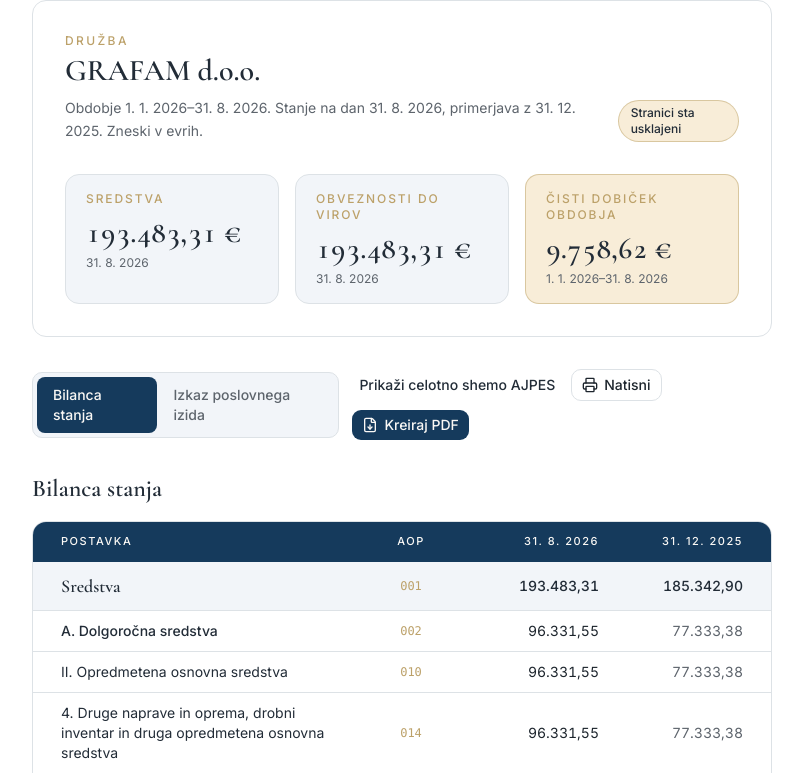
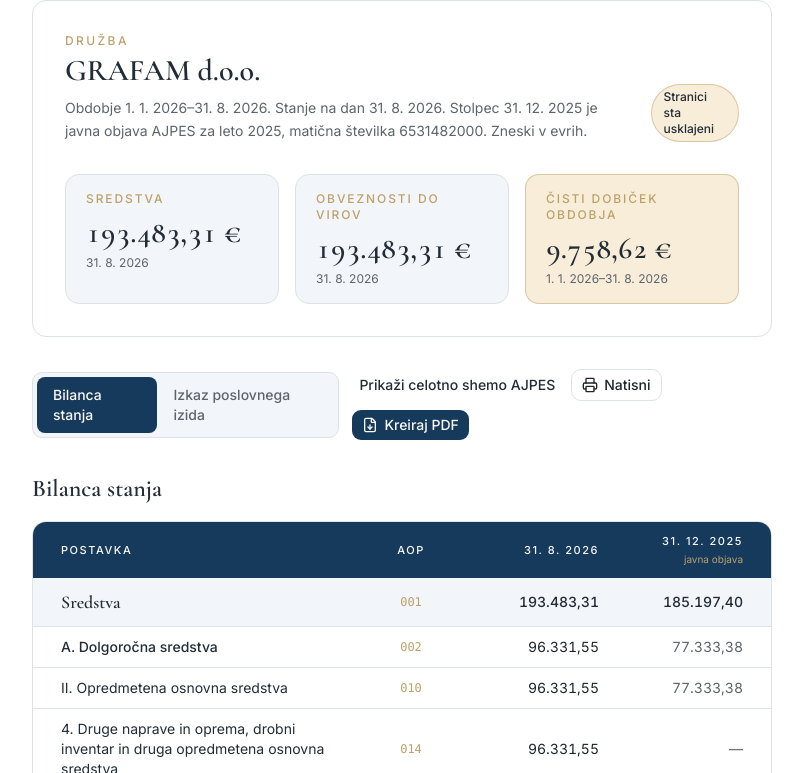
Before and after one commit to Urskapremk/Bilance, a Next.js app: page / in a window 1280 px wide. Shown: the part 387-1160 px from the top of the page, without its empty margins (16-819 px from the left). Built offline with nearby package versions, Linux system fonts and the light colour scheme.

Commit message:
Use the 2025 AJPES public filing for GRAFAM's prior-year column.
The comparison column is the published balance sheet at 31 December 2025, while the trial-balance opening saldos stay available for the current-year mapping.

Co-authored-by: info <info@hnatura.com>

```diff
--- a/src/components/bilance-app.tsx
+++ b/src/components/bilance-app.tsx
@@ -6,6 +6,7 @@ import { useEffect, useRef, useState } from "react"
 import { PdfPreview } from "@/components/pdf-preview"
 import { StatementDocument } from "@/components/statement-document"
 import { Button } from "@/components/ui/button"
+import { attachPublicFiling } from "@/lib/ajpes-public"
 import { grafam, mappingNotes } from "@/lib/grafam"
 import type { Statement } from "@/lib/trial"
 import { cn } from "@/lib/utils"
@@ -14,7 +15,7 @@ type View = "bilanca" | "izkaz"
 
 const DEFAULT_PDF = "/sources/Grafam_BB_31.08.2026.pdf"
 
-const initialStatement: Statement = {
+const initialStatement: Statement = attachPublicFiling({
   company: grafam.company,
   period: grafam.period,
   currentDate: grafam.currentDate,
@@ -27,7 +28,7 @@ const initialStatement: Statement = {
   income: { ...grafam.income },
   notes: [...mappingNotes],
   warnings: [],
-}
+})
 
 export function BilanceApp() {
   const [view, setView] = useState<View>("bilanca")
--- a/src/components/statement-document.tsx
+++ b/src/components/statement-document.tsx
@@ -22,7 +22,9 @@ export function StatementDocument({
   busy?: boolean
 }) {
   const current = rollup(statement.balance.current)
-  const previous = rollup(statement.balance.previous)
+  const opening = rollup(statement.balance.previous)
+  const published = statement.publicPrevious?.amounts
+  const previous = published ?? opening
   const income = rollupIncome(statement.income)
   const issues = reviewColumn(current, statement.currentDate)
   const balanced = issues.every((issue) => issue.severity !== "error")
@@ -64,8 +66,11 @@ export function StatementDocument({
               <p className="text-xs font-medium tracking-[0.2em] text-gold uppercase print:text-[10px]">Družba</p>
               <h2 className="font-heading mt-1 text-3xl font-semibold text-navy print:text-[22px] print:leading-none">{statement.company}</h2>
               <p className="mt-2 text-sm leading-relaxed text-muted-foreground print:mt-1 print:text-[10.5px] print:leading-snug">
-                Obdobje {statement.period}. Stanje na dan {statement.currentDate}, primerjava z{" "}
-                {statement.previousDate}. Zneski v evrih.
+                Obdobje {statement.period}. Stanje na dan {statement.currentDate}.{" "}
+                {statement.publicPrevious
+                  ? `Stolpec ${statement.previousDate} je javna objava AJPES za leto ${statement.publicPrevious.year}, matična številka ${statement.publicPrevious.registration}.`
+                  : `Primerjava z ${statement.previousDate} je otvoritveni saldo bruto bilance.`}{" "}
+                Zneski v evrih.
               </p>
             </div>
             <p
@@ -104,8 +109,10 @@ export function StatementDocument({
               company={statement.company}
               currentDate={statement.currentDate}
               previousDate={statement.previousDate}
+              fromPublication={Boolean(published)}
               current={current}
               previous={previous}
+              publishedKeys={published ? new Set(Object.keys(published)) : null}
               showZeros={showZeros}
             />
           ) : (
@@ -170,20 +177,28 @@ function BalanceTable({
   company,
   currentDate,
   previousDate,
+  fromPublication,
   current,
   previous,
+  publishedKeys,
   showZeros,
 }: {
   company: string
   currentDate: string
   previousDate: string
+  fromPublication: boolean
   current: Record<string, number>
   previous: Record<string, number>
+  publishedKeys: Set<string> | null
   showZeros: boolean
 }) {
   const rows = LINES.filter((line) => {
     if (showZeros) return true
-    return descendantLeaves(line.aop).some((aop) => (current[aop] ?? 0) !== 0 || (previous[aop] ?? 0) !== 0)
+    const leaves = descendantLeaves(line.aop)
+    if (leaves.some((aop) => (current[aop] ?? 0) !== 0)) return true
+    if (!publishedKeys) return leaves.some((aop) => (previous[aop] ?? 0) !== 0)
+    if ((publishedKeys.has(line.aop) ? (previous[line.aop] ?? 0) : 0) !== 0) return true
+    return leaves.some((aop) => publishedKeys.has(aop) && (previous[aop] ?? 0) !== 0)
   })
 
   return (
@@ -195,7 +210,14 @@ function BalanceTable({
             <th className="px-5 py-3 font-medium md:px-7 print:px-3 print:py-2">Postavka</th>
             <th className="w-20 px-3 py-3 text-center font-medium print:w-14 print:px-2 print:py-2">AOP</th>
             <th className="w-40 px-3 py-3 text-right font-medium print:w-[88px] print:px-2 print:py-2">{currentDate}</th>
-            <th className="w-40 px-3 py-3 text-right font-medium md:pr-7 print:w-[88px] print:px-2 print:py-2">{previousDate}</th>
+            <th className="w-40 px-3 py-3 text-right font-medium md:pr-7 print:w-[88px] print:px-2 print:py-2">
+              <span className="block">{previousDate}</span>
+              {fromPublication ? (
+                <span className="mt-0.5 block text-[10px] font-normal tracking-normal text-gold normal-case print:text-[8px]">
+                  javna objava
+                </span>
+              ) : null}
+            </th>
           </tr>
         </thead>
         <tbody>
@@ -204,7 +226,7 @@ function BalanceTable({
               key={line.aop}
               line={line}
               primary={current[line.aop] ?? 0}
-              secondary={previous[line.aop] ?? 0}
+              secondary={publishedKeys && !publishedKeys.has(line.aop) ? null : (previous[line.aop] ?? 0)}
             />
           ))}
         </tbody>
@@ -254,7 +276,7 @@ function StatementRow({
 }: {
   line: LineDef | IncomeLine
   primary: number
-  secondary?: number
+  secondary?: number | null
 }) {
   const band = line.depth === 0
   return (
@@ -281,7 +303,7 @@ function StatementRow({
             band && "font-medium text-navy",
           )}
         >
-          {formatCents(secondary)}
+          {secondary === null ? "—" : formatCents(secondary)}
         </td>
       ) : null}
     </tr>
--- /dev/null
+++ b/src/lib/ajpes-public.ts
@@ -0,0 +1,90 @@
+/**
+ * Javna objava letnega poročila GRAFAM d.o.o. za leto 2025
+ * (matična 6531482000), stanje 31. 12. 2025.
+ * Zneski so v centih. Zapisane so postavke, ki jih objava izkaže;
+ * podpostavk, ki jih objava ne razčleni, tukaj ni.
+ */
+
+export type PublicFiling = {
+  year: number
+  date: string
+  registration: string
+  source: string
+  note: string
+  amounts: Record<string, number>
+}
+
+const z = 0
+
+export const grafamPublic2025: PublicFiling = {
+  year: 2025,
+  date: "31. 12. 2025",
+  registration: "6531482000",
+  source: "Javna objava AJPES, letno poročilo 2025",
+  note: "Stolpec 31. 12. 2025 je javna objava letnega poročila AJPES za leto 2025, matična številka 6531482000. Črtica pomeni, da objava te postavke ne razčleni.",
+  amounts: {
+    "001": 18_519_740,
+    "002": 7_733_338,
+    "003": z,
+    "004": z,
+    "009": z,
+    "010": 7_733_338,
+    "018": z,
+    "019": z,
+    "020": z,
+    "024": z,
+    "027": z,
+    "031": z,
+    "032": 8_936_597,
+    "033": z,
+    "034": z,
+    "040": z,
+    "041": z,
+    "045": z,
+    "048": 5_396_128,
+    "052": 3_540_469,
+    "053": 1_849_805,
+    "054": z,
+    "055": 18_519_740,
+    "056": 7_039_625,
+    "057": 852_400,
+    "058": 852_400,
+    "059": z,
+    "060": z,
+    "061": 85_240,
+    "067": z,
+    "301": z,
+    "068": 5_560_123,
+    "069": z,
+    "070": 541_862,
+    "071": z,
+    "072": z,
+    "073": z,
+    "074": z,
+    "075": 5_485_300,
+    "076": z,
+    "080": 5_485_300,
+    "084": z,
+    "085": 5_994_815,
+    "086": z,
+    "087": 603_950,
+    "091": 5_390_865,
+    "095": z,
+    "096": z,
+  },
+}
+
+export function publicFilingFor(company: string, previousDate: string): PublicFiling | null {
+  if (previousDate !== grafamPublic2025.date) return null
+  if (!/grafam/i.test(company)) return null
+  return grafamPublic2025
+}
+
+export function attachPublicFiling<T extends { company: string; previousDate: string; notes: string[] }>(
+  statement: T,
+): T & { publicPrevious?: PublicFiling } {
+  const filing = publicFilingFor(statement.company, statement.previousDate)
+  if (!filing) return statement
+  if (statement.notes.includes(filing.note)) return { ...statement, publicPrevious: filing }
+  return { ...statement, publicPrevious: filing, notes: [...statement.notes, filing.note] }
+}
--- a/src/lib/trial.ts
+++ b/src/lib/trial.ts
@@ -1,3 +1,4 @@
+import { attachPublicFiling, type PublicFiling } from "@/lib/ajpes-public"
 import { rollup } from "@/lib/compute"
 import { rollupIncome } from "@/lib/income"
 
@@ -11,6 +12,8 @@ export type Statement = {
     current: Record<string, number>
     previous: Record<string, number>
   }
+  /** Javna objava AJPES za primerjalni stolpec, kadar je za družbo na voljo. */
+  publicPrevious?: PublicFiling
   income: Record<string, number>
   notes: string[]
   warnings: string[]
@@ -62,7 +65,7 @@ export function buildStatement(text: string, sourceName: string): Statement {
     )
   }
 
-  return {
+  return attachPublicFiling({
     company: readCompany(text),
     period: `${pretty(period.start)}–${pretty(period.end)}`,
     currentDate: pretty(period.end),
@@ -72,7 +75,7 @@ export function buildStatement(text: string, sourceName: string): Statement {
     income: income.leaves,
     notes: notesFor(accounts, result !== 0 && gap === result, result > 0),
     warnings,
-  }
+  })
 }
 
 function column(accounts: Account[], field: "open" | "close") {
```
Also changed, not shown: 2 other files (tests, documents, lock files or other folders).
